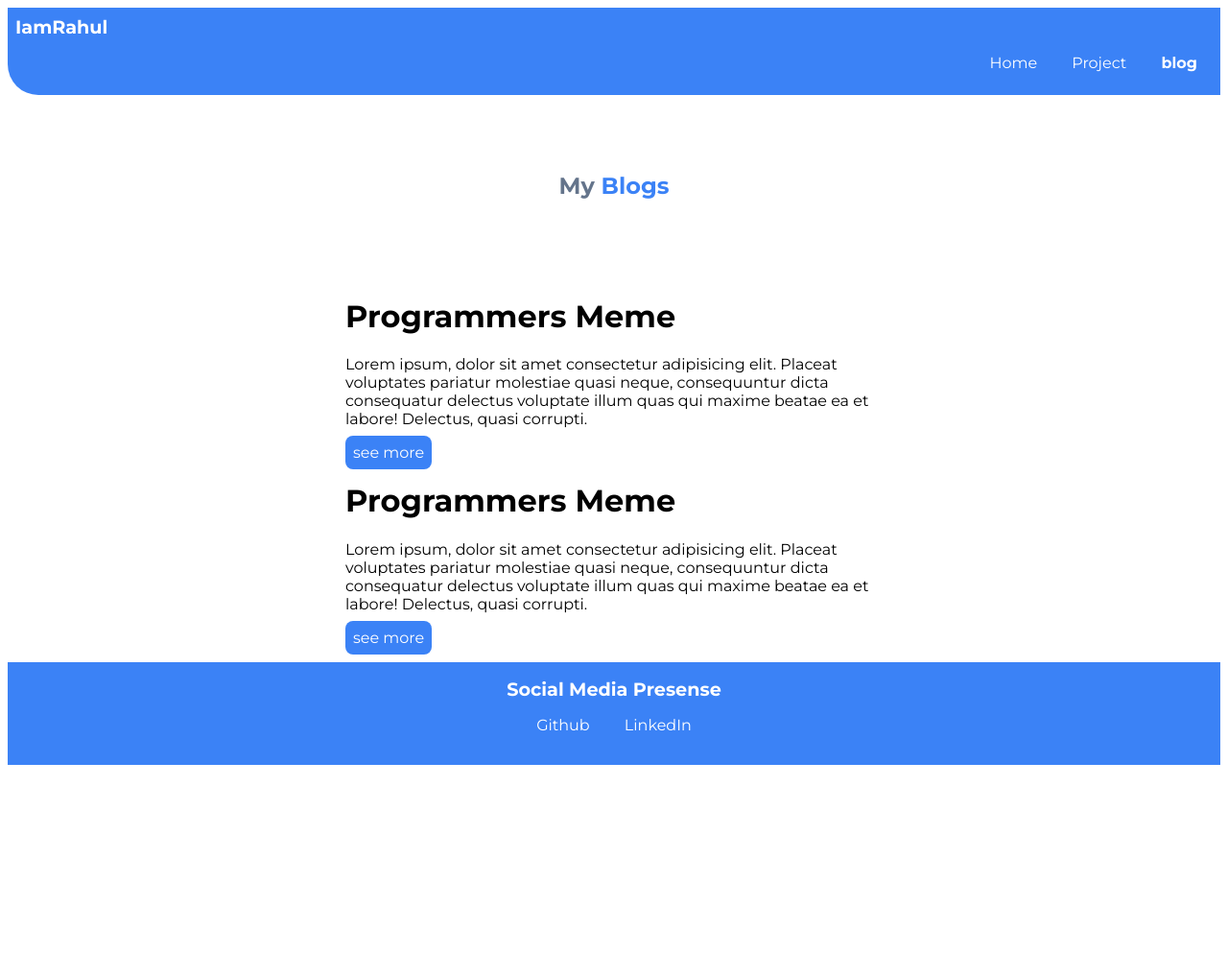
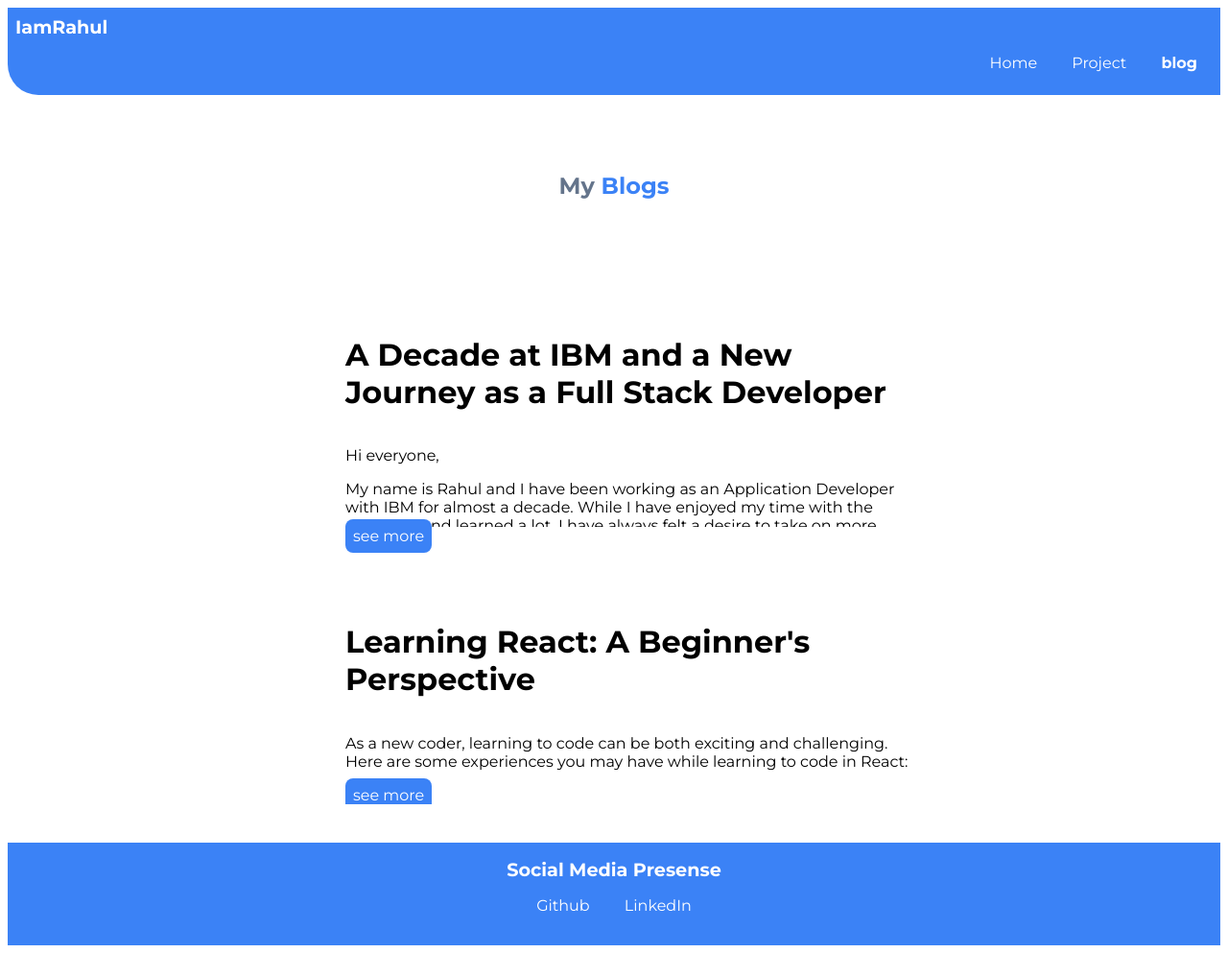
Before and after one commit to AgnivanshiR/Anubhav-portfolio, a plain HTML site: page blogs.html in a window 1280 px wide. Shown: the whole page at 96% size. Before the commit the page ends 805 px from the top, so only its background shows below. Drawn offline with Linux system fonts and the light colour scheme.

Commit message:
see-more-button-update

```diff
--- a/blogs.html
+++ b/blogs.html
@@ -35,19 +35,29 @@
     <ul class="no-bullets">
         <li>
             <div class="conatiner--center">
-                <h1>Programmers Meme</h1>
-                <p>Lorem ipsum, dolor sit amet consectetur adipisicing elit. Placeat voluptates pariatur molestiae quasi neque, consequuntur dicta consequatur delectus voluptate illum quas qui maxime beatae ea et labore! Delectus, quasi corrupti.</p>
-                <a class="link link--primary" href="/">see more</a>
+                <h1>A Decade at IBM and a New Journey as a Full Stack Developer</h1>
+                <div id="blog-content">
+                    <p>Hi everyone,</p>
+                    <p>My name is Rahul and I have been working as an Application Developer with IBM for almost a decade. While I have enjoyed my time with the company and learned a lot, I have always felt a desire to take on more challenging projects and expand my skillset.</p>
+                    <p>That's why I have recently decided to make a career change and learn full stack development. I have always been interested in the full spectrum of web development, from the front-end user interface to the back-end server-side logic, and I feel that becoming a full stack developer will allow me to take on more diverse and exciting projects.</p>
+                    <p>I have left my job at IBM and have started learning full stack development through the online platform neoGCamp. I have completed the Mark 9 assignment of Level 0 and am excited to continue my journey through the program.</p>
+                    <p>It is not an easy decision to leave a job that you have been with for a long time, especially in the current climate. But I am confident that this change will be the best decision for my career and personal growth. I am excited to learn new technologies and take on new challenges as a full stack developer.</p>
+                    <p>Thank you for reading, and I hope to share more updates on my journey as a full stack developer in the future.</p>
+                    <p>Best regards,<br>Rahul</p>
+                  </div>
+                  <a id="see-more-link" class="link link--primary" href="#">see more</a>
+                </div>
+
 
             </div>
         </li>
         <li>
             <div class="conatiner--center">
-                <h1>Programmers Meme</h1>
-                <p>Lorem ipsum, dolor sit amet consectetur adipisicing elit. Placeat voluptates pariatur molestiae quasi neque, consequuntur dicta consequatur delectus voluptate illum quas qui maxime beatae ea et labore! Delectus, quasi corrupti.</p>
-                <a class="link link--primary" href="/">see more</a>
-
-            </div>
+                <h1>Learning React: A Beginner's Perspective</h1>
+                <div id="blog-content">
+                    <p>As a new coder, learning to code can be both exciting and challenging. Here are some experiences you may have while learning to code in React:</p>
+                  <a id="see-more-link" class="link link--primary" href="#">see more</a>
+                </div>
         </li>
     </ul>
     <footer class="footer">
@@ -65,7 +75,30 @@
         </ul>
     </footer>
 
+<script>
+const seeMoreLink = document.getElementById('see-more-link');
+const blogContent = document.getElementById('blog-content');
 
+seeMoreLink.addEventListener('click', function(event) {
+  event.preventDefault(); // prevent the link from navigating to the href value
+
+  if (blogContent.style.maxHeight) {
+    // content is currently displayed, so hide it
+    blogContent.style.maxHeight = null;
+    seeMoreLink.textContent = 'see more';
+  } else {
+    // content is currently hidden, so show it
+    blogContent.style.maxHeight = blogContent.scrollHeight + 'px';
+    seeMoreLink.textContent = 'see less';
+  }
+});
+
+
+
+
+
+
+</script>
 
 </body>
 </html>
--- a/style.css
+++ b/style.css
@@ -147,3 +147,15 @@ id */
     cursor: pointer;
     color: white;
 }
+
+#blog-content {
+    max-height: 100px; /* only show 100px of the content */
+    overflow: hidden; /* hide the content that goes beyond the max-height */
+  }
+
+
+  li {
+    display: block;
+    padding: 20px; /* add some padding to the li elements */
+    margin: 20px 0; /* add some margin to the top and bottom of the li elements */
+  }
```
